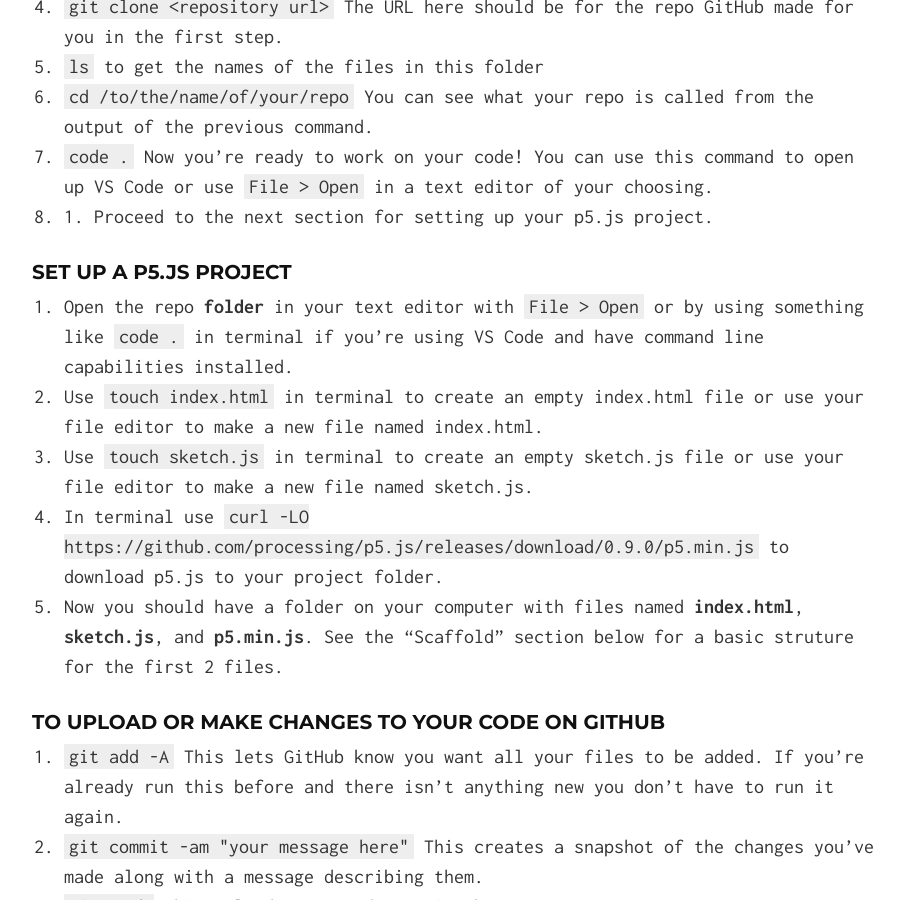
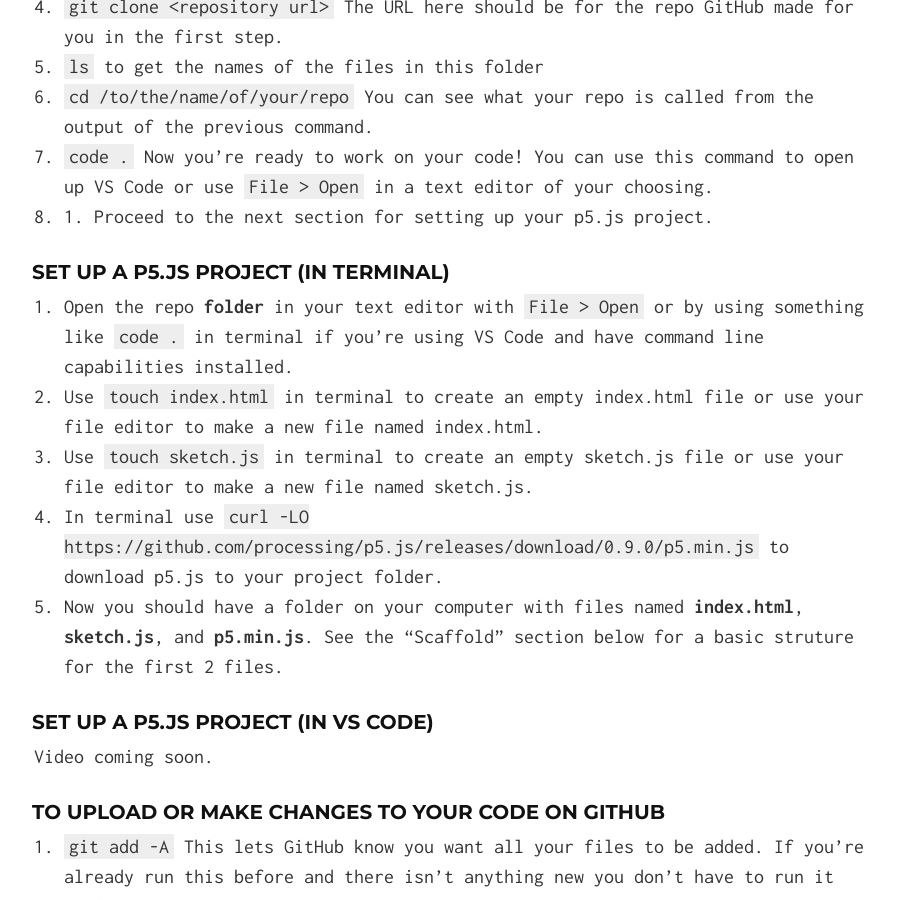
Before and after one commit to lsudigitalart/lsudigitalart.github.io, a Jekyll site: the page built from 2210/index.md, in a window 1280 px wide and 900 px high, scrolled down 2252 px. Shown: the whole window, without its empty margins (186-1090 px from the left). Built offline with Jekyll 4.4.1, drawn with Linux system fonts in a browser that asks for light colours; our own code applies the rules of GitHub Pages for plain Markdown files.

Commit message:
Update index.md

```diff
--- a/2210/index.md
+++ b/2210/index.md
@@ -49,12 +49,15 @@ ART 2210 Creative Coding is an applied course that focuses on creating internet
 1. `code .` Now you're ready to work on your code! You can use this command to open up VS Code or use `File > Open` in a text editor of your choosing.
 1. 1. Proceed to the next section for setting up your p5.js project.
 
-### Set up a p5.js project
+### Set up a p5.js project (in Terminal)
 1. Open the repo **folder** in your text editor with `File > Open` or by using something like `code .` in terminal if you're using VS Code and have command line capabilities installed.
 1. Use `touch index.html` in terminal to create an empty index.html file or use your file editor to make a new file named index.html.
 1. Use `touch sketch.js` in terminal to create an empty sketch.js file or use your file editor to make a new file named sketch.js.
 1. In terminal use `curl -LO https://github.com/processing/p5.js/releases/download/0.9.0/p5.min.js` to download p5.js to your project folder.
 1. Now you should have a folder on your computer with files named **index.html**, **sketch.js**, and **p5.min.js**. See the "Scaffold" section below for a basic struture for the first 2 files.
+
+### Set up a p5.js project (in VS Code)
+Video coming soon.
 
 ### To upload or make changes to your code on GitHub
 1. `git add -A` This lets GitHub know you want all your files to be added. If you're already run this before and there isn't anything new you don't have to run it again.
```
